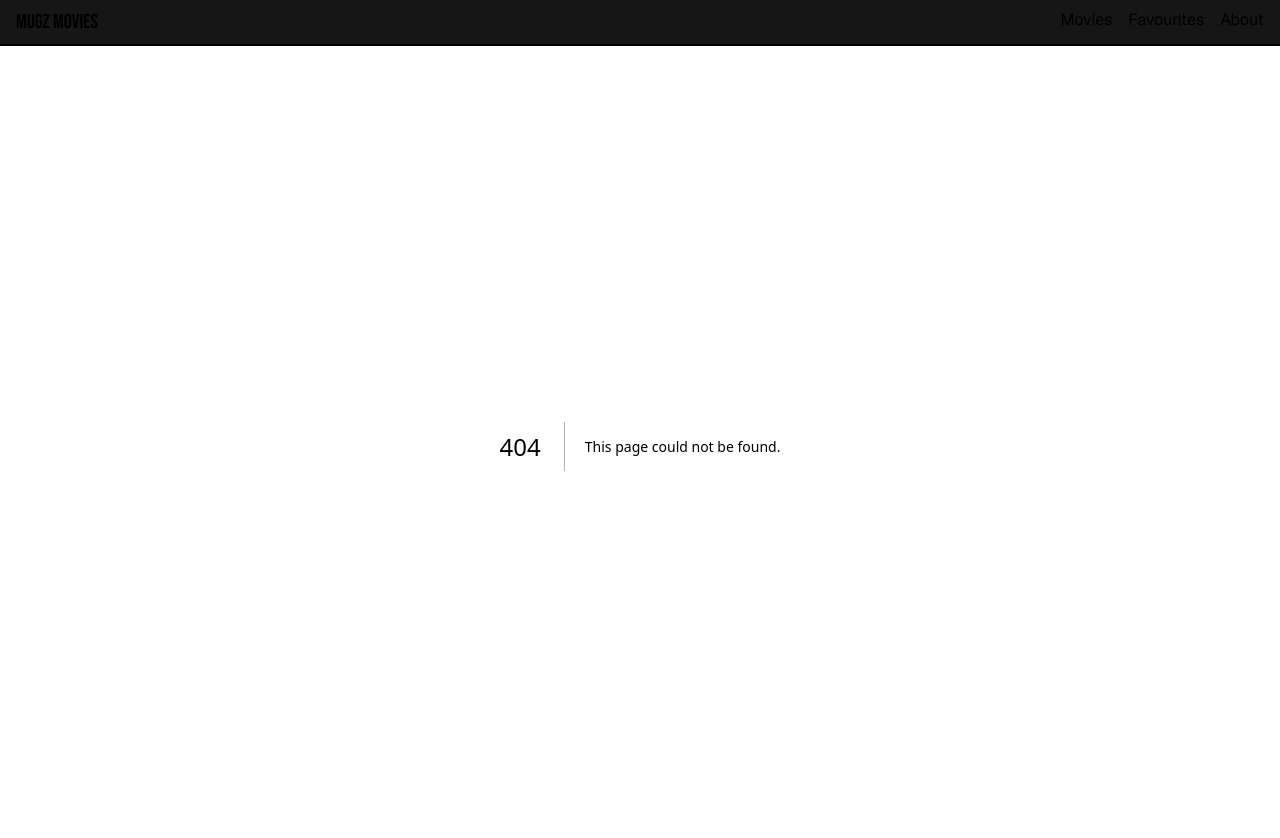
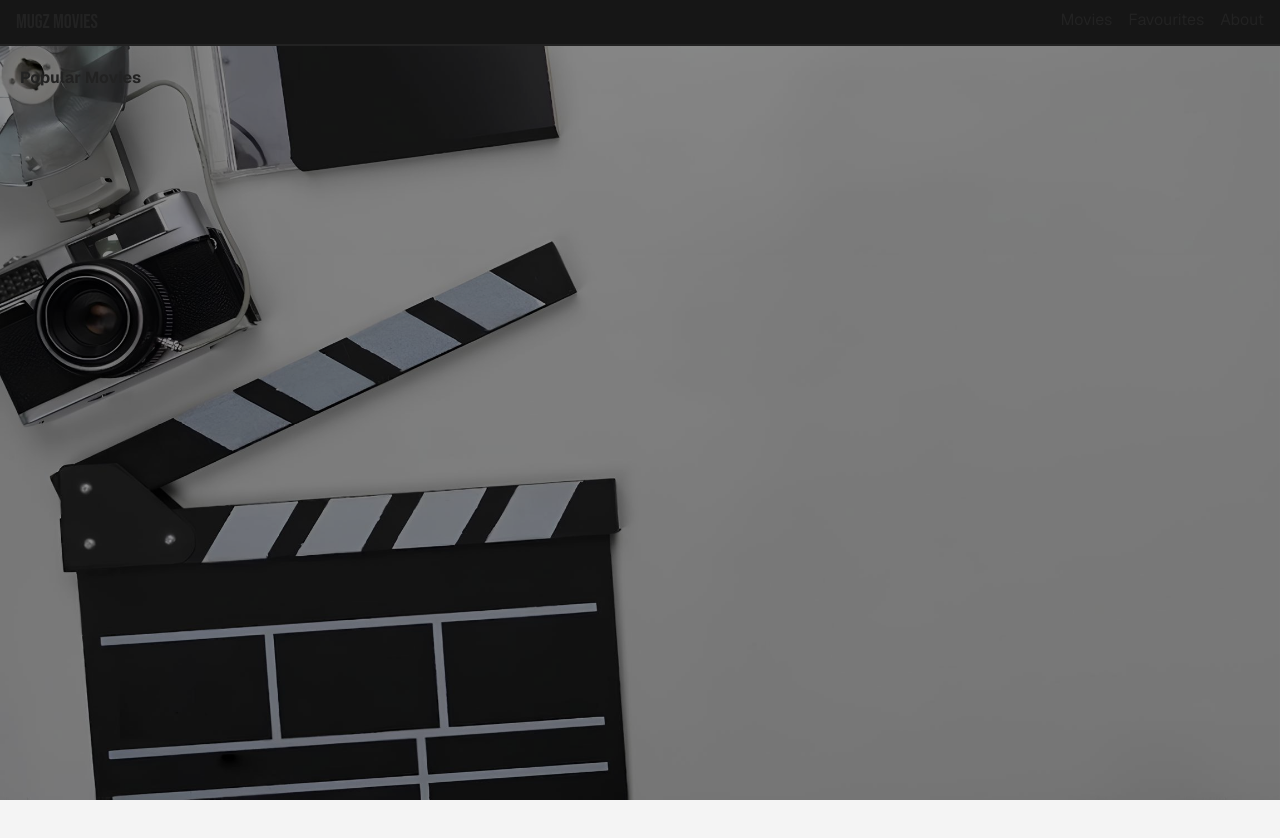
Before and after one commit to ymuth/nextjs-movie-app, a Next.js app: page /movies in a window 1280 px wide. Before the commit this address had no page. Shown: the top 838 px of the page. After the commit the page ends 800 px from the top, so only its background shows below. Built offline with nearby package versions, Linux system fonts and the light colour scheme.

Commit message:
changed storage of images, started implementation of Movies

```diff
--- /dev/null
+++ b/app/movies/page.tsx
@@ -0,0 +1,13 @@
+
+export default function MoviePage() {
+    return (
+        <div>
+            <div className="absolute bg-fixed inset-0 bg-cover bg-left bg-[url(/images/movies/hero.jpeg)]" />
+            <div className="absolute inset-0 bg-black/45"/>
+
+            <div className="relative flex">
+                <h3 className="font-bold pl-5 pt-5">Popular Movies</h3>
+            </div>
+        </div>
+    )
+}
--- a/app/page.tsx
+++ b/app/page.tsx
@@ -4,7 +4,7 @@ export default function Home() {
   return (
     <div>
 
-      <div className="absolute bg-fixed inset-0 z-0  bg-cover bg-center bg-[url(/images/hero.jpg)]" />
+      <div className="absolute bg-fixed inset-0 z-0  bg-cover bg-center bg-[url(/images/home/hero.jpg)]" />
       <div className="z-0 absolute inset-0 bg-gradient-to-b from-transparent to-[#1e1e1e]" />
 
       <div className="relative z-10">
```
Also changed, not shown: public/images/movies/hero.jpeg (added), 1 other file (tests, documents, lock files or other folders).
